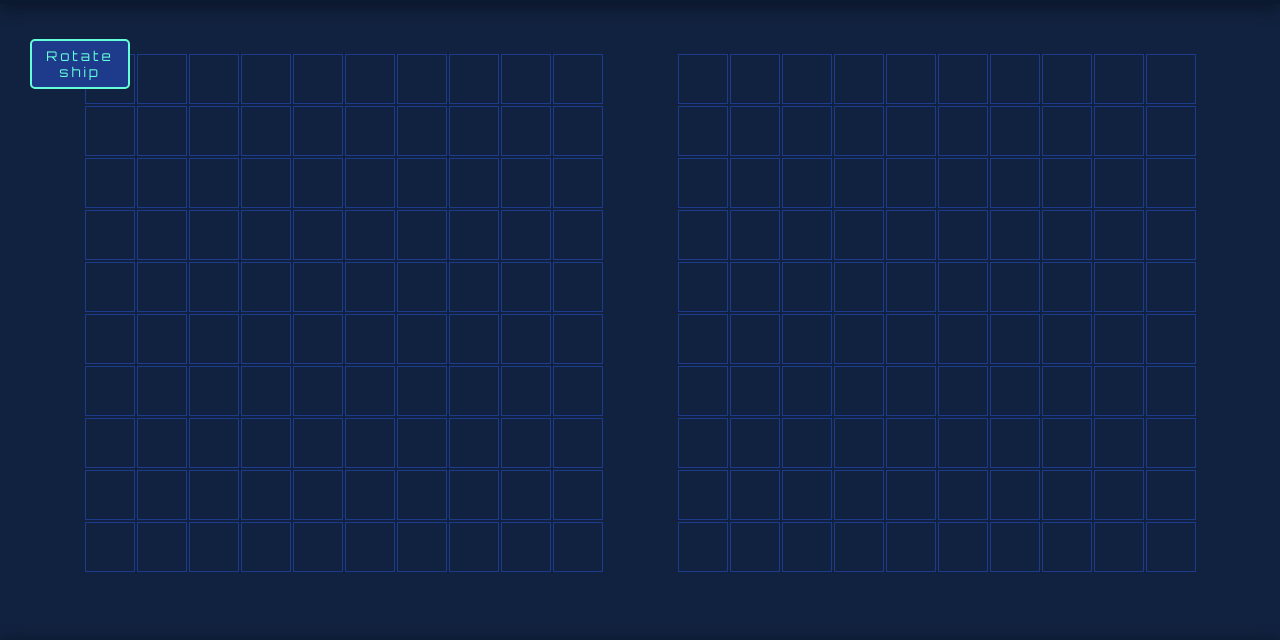
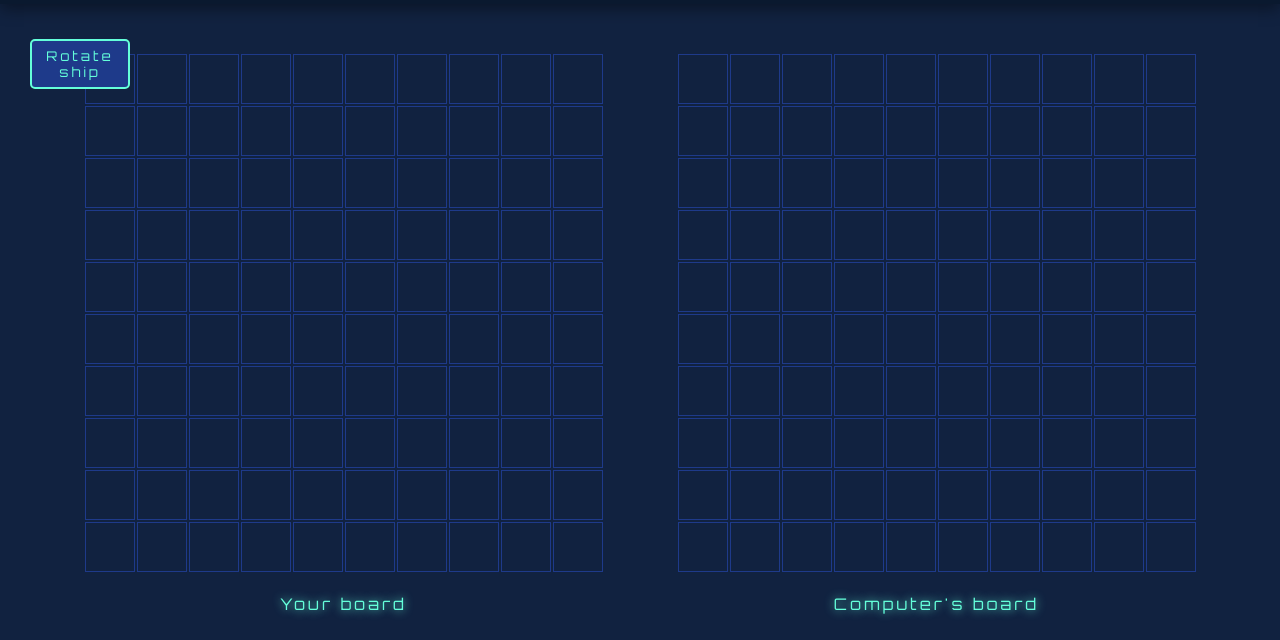
Before and after one commit to pawelgawron3/odin-battleship, a website built with webpack: page src/template.html in a window 1280 px wide. Shown: the part 76-716 px from the top of the page. Built offline with nearby package versions, Linux system fonts and the light colour scheme.

Commit message:
Add info about boards, refactor styles.css file

```diff
--- a/src/styles.css
+++ b/src/styles.css
@@ -31,10 +31,7 @@ header {
 }
 
 h1 {
-  color: #64ffda;
   font-size: 2rem;
-  letter-spacing: 3px;
-  text-shadow: 0 0 10px #64ffda;
   text-transform: uppercase;
   transition: 0.3s ease;
 }
@@ -49,6 +46,11 @@ main {
   gap: 75px;
   background-color: #112240;
   position: relative;
+}
+
+.grid-parent-div {
+  display: flex;
+  flex-direction: column;
 }
 
 #userGrid,
@@ -71,6 +73,11 @@ main {
 
 .cell:not(.user-cell):not(.hit):not(.miss):hover {
   background-color: #1e3a8a;
+}
+
+.grid-info {
+  align-self: center;
+  margin-top: 10px;
 }
 
 #rotateShip {
@@ -115,9 +122,6 @@ main {
 }
 
 #gameStatus > p {
-  color: #64ffda;
-  letter-spacing: 3px;
-  text-shadow: 0 0 10px #64ffda;
   text-transform: uppercase;
 }
 
@@ -135,16 +139,10 @@ footer {
 }
 
 footer > p {
-  color: #64ffda;
-  letter-spacing: 3px;
-  text-shadow: 0 0 10px #64ffda;
   margin-bottom: 20px;
 }
 
 #github-link {
-  color: #64ffda;
-  letter-spacing: 3px;
-  text-shadow: 0 0 10px #64ffda;
   text-decoration: none;
   transition: 0.3s ease;
 }
@@ -152,3 +150,13 @@ footer > p {
 #github-link:hover {
   transform: scale(1.05);
 }
+
+#github-link,
+footer > p,
+#gameStatus > p,
+.grid-info,
+h1 {
+  color: #64ffda;
+  letter-spacing: 3px;
+  text-shadow: 0 0 10px #64ffda;
+}
--- a/src/template.html
+++ b/src/template.html
@@ -20,8 +20,14 @@
     <header><h1>Battleship</h1></header>
     <main>
       <button id="rotateShip">Rotate ship</button>
-      <div id="userGrid"></div>
-      <div id="computerGrid"></div>
+      <div class="grid-parent-div">
+        <div id="userGrid"></div>
+        <p class="grid-info">Your board</p>
+      </div>
+      <div class="grid-parent-div">
+        <div id="computerGrid"></div>
+        <p class="grid-info">Computer's board</p>
+      </div>
     </main>
     <div id="gameStatus"><p></p></div>
     <footer>
```
